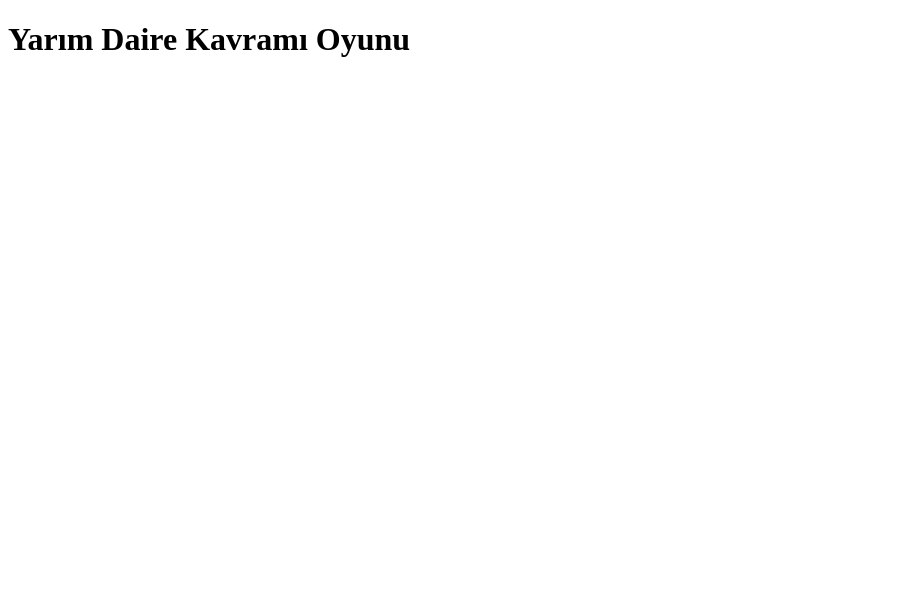
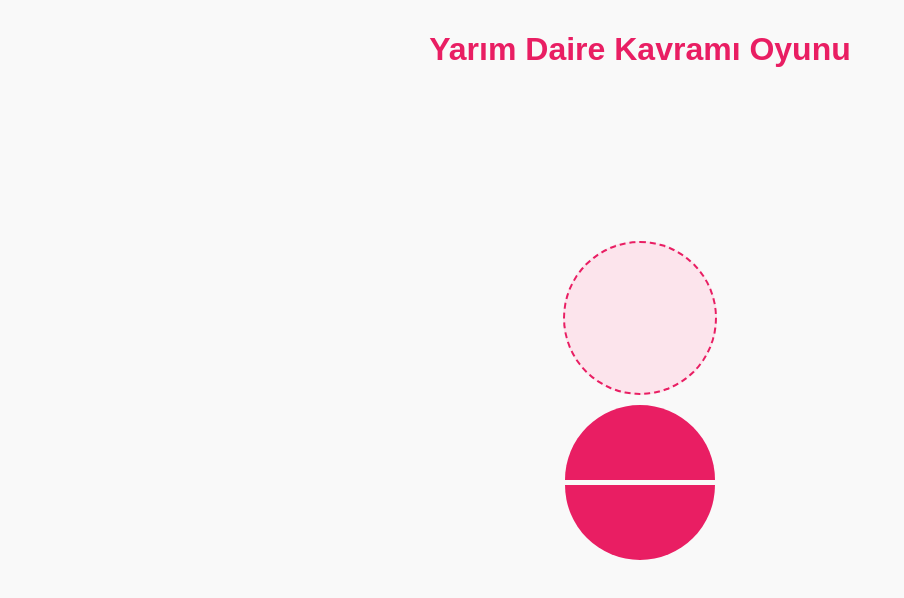
Before and after one commit to sdbedir/Daire-Yarim, a plain HTML site: page index.html in a window 1280 px wide. Shown: the whole page, without its empty margins (0-904 px from the left). Drawn offline with Linux system fonts and the light colour scheme.

Commit message:
Update styles.css

```diff
--- a/styles.css
+++ b/styles.css
@@ -1,3 +1,80 @@
+body {
+    font-family: Arial, sans-serif;
+    margin: 0;
+    padding: 0;
+    background-color: #f9f9f9;
+    display: flex;
+    justify-content: center;
+    align-items: center;
+    height: 100vh;
+    flex-direction: column;
+    gap: 20px;
+}
+
+h1 {
+    position: absolute;
+    top: 10px;
+    width: 100%;
+    text-align: center;
+    color: #E91E63;
+}
+
+.game-container {
+    display: flex;
+    width: 100%;
+    height: auto;
+    align-items: center;
+    justify-content: center;
+    gap: 10px;
+    flex-direction: column;
+}
+
+.dropzone {
+    width: 150px;
+    height: 150px;
+    border: 2px dashed #E91E63;
+    background-color: #fce4ec;
+    display: flex;
+    align-items: center;
+    justify-content: center;
+    position: relative;
+    border-radius: 50%;
+}
+
+.shape {
+    width: 150px;
+    height: 75px;
+    background-color: #E91E63;
+    cursor: grab;
+    position: relative;
+    border-radius: 100px 100px 0 0;
+    background-color: #E91E63;
+    transition: transform 0.2s ease;
+}
+
+.shape.bottom {
+    transform: rotate(180deg); /* Alt yarım daireyi ters çevir */
+}
+
+.hidden {
+    opacity: 0;
+}
+
+.message {
+    display: none;
+    color: #E91E63;
+    font-size: 24px;
+    font-weight: bold;
+    margin-top: 20px;
+}
+
+.shapes-container {
+    display: flex;
+    flex-direction: column;
+    align-items: center;
+    gap: 5px;
+}
+
 #resetButton {
     display: none;
     margin-top: 20px;
```
